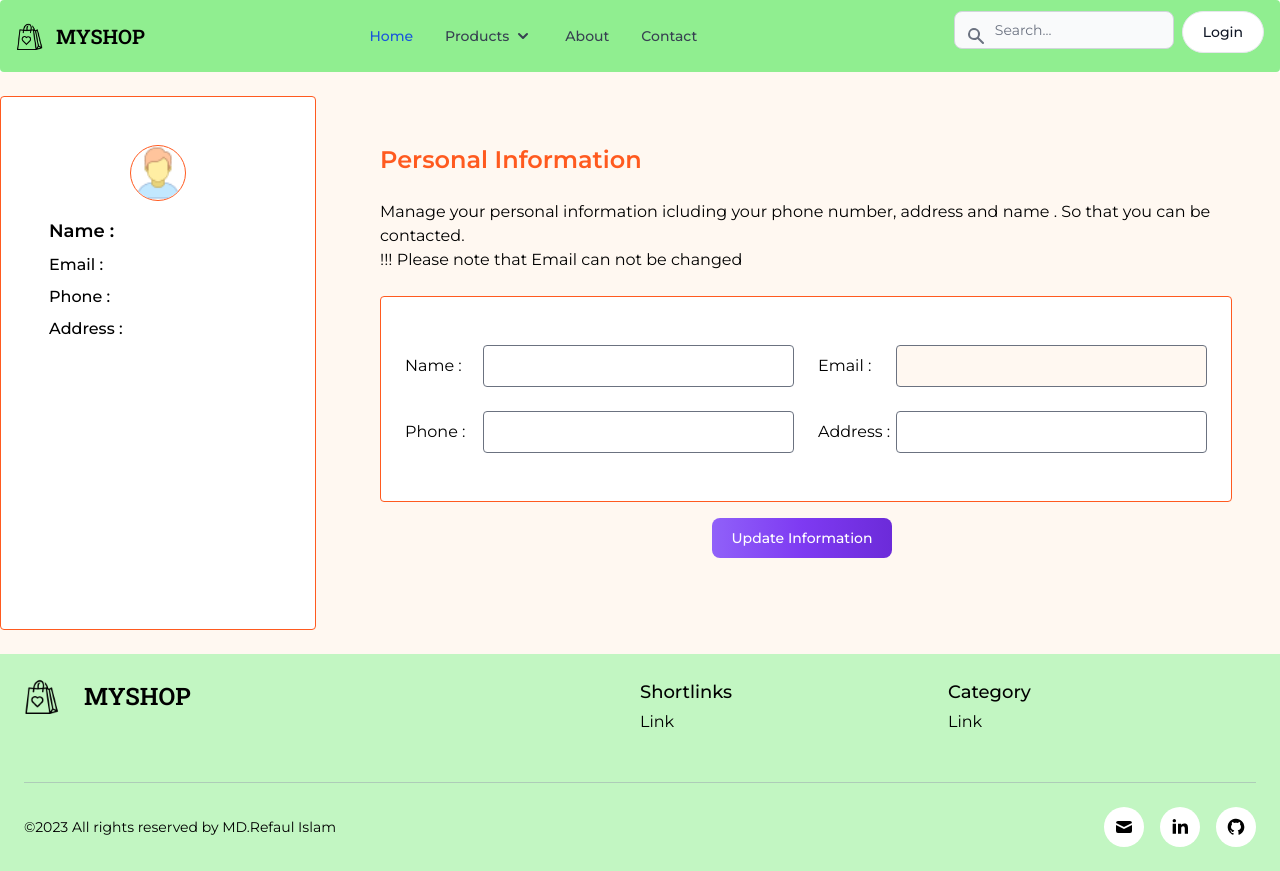
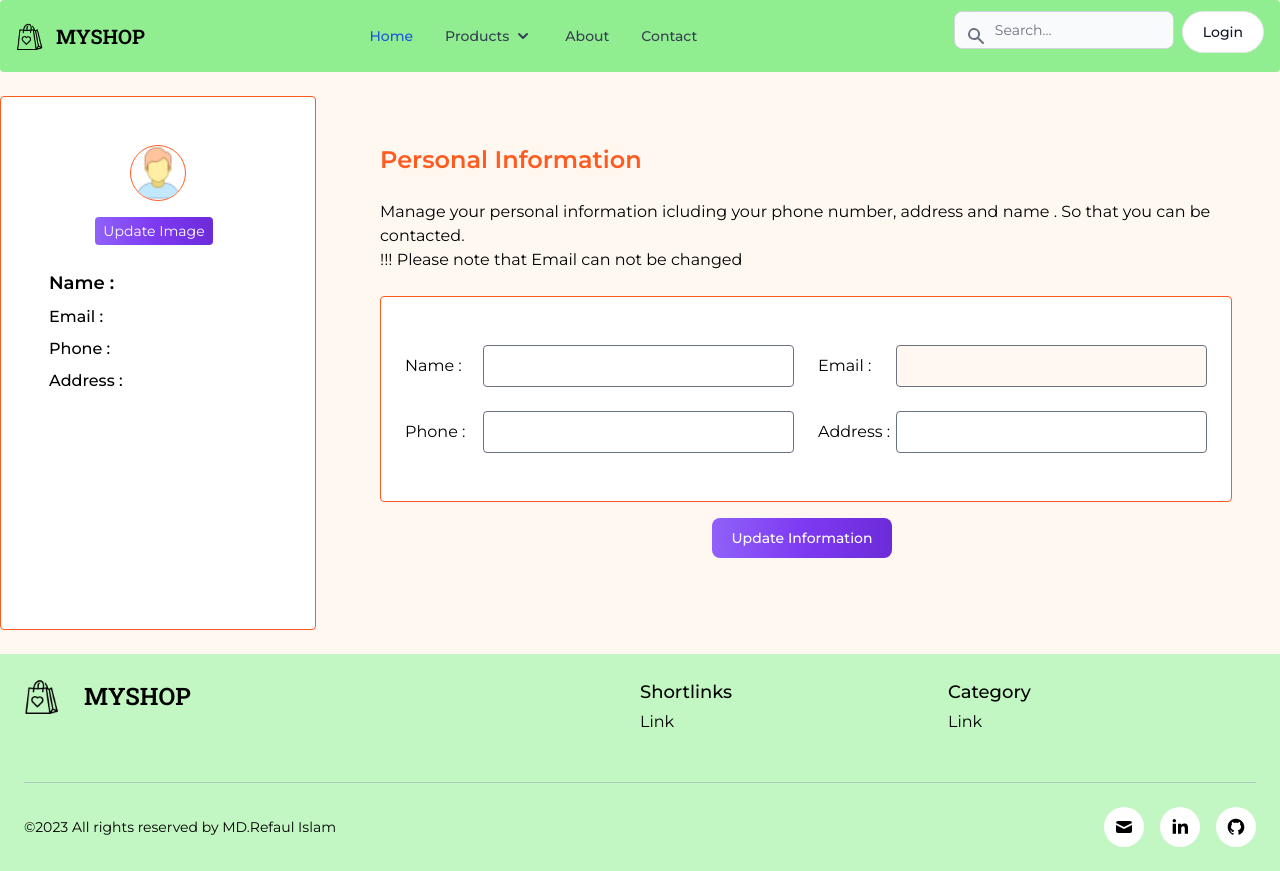
Before and after one commit to DevRefaul/ecommerce_website, a React (Create React App) app: page /profile in a window 1280 px wide. Built offline with nearby package versions, Linux system fonts and the light colour scheme.

Commit message:
added update image btn

```diff
--- a/src/Pages/Dashboard/Profile/Profile.jsx
+++ b/src/Pages/Dashboard/Profile/Profile.jsx
@@ -14,6 +14,13 @@ const Profile = () => {
               alt="user logo"
               className="rounded-full border border-orange-500 h-14 w-14"
             />
+          </div>
+          {/* image uploading section */}
+          <div className="my-4  flex justify-center">
+            <input type="file" name="image" id="image" className="hidden" />
+            <button className="text-white bg-gradient-to-r from-purple-500 via-purple-600 to-purple-700 hover:bg-gradient-to-br focus:ring-4 focus:outline-none focus:ring-purple-300 dark:focus:ring-purple-800 rounded text-sm px-2 py-1 text-center mr-2 mb-2">
+              Update Image
+            </button>
           </div>
 
           {/* basic user info */}
```
